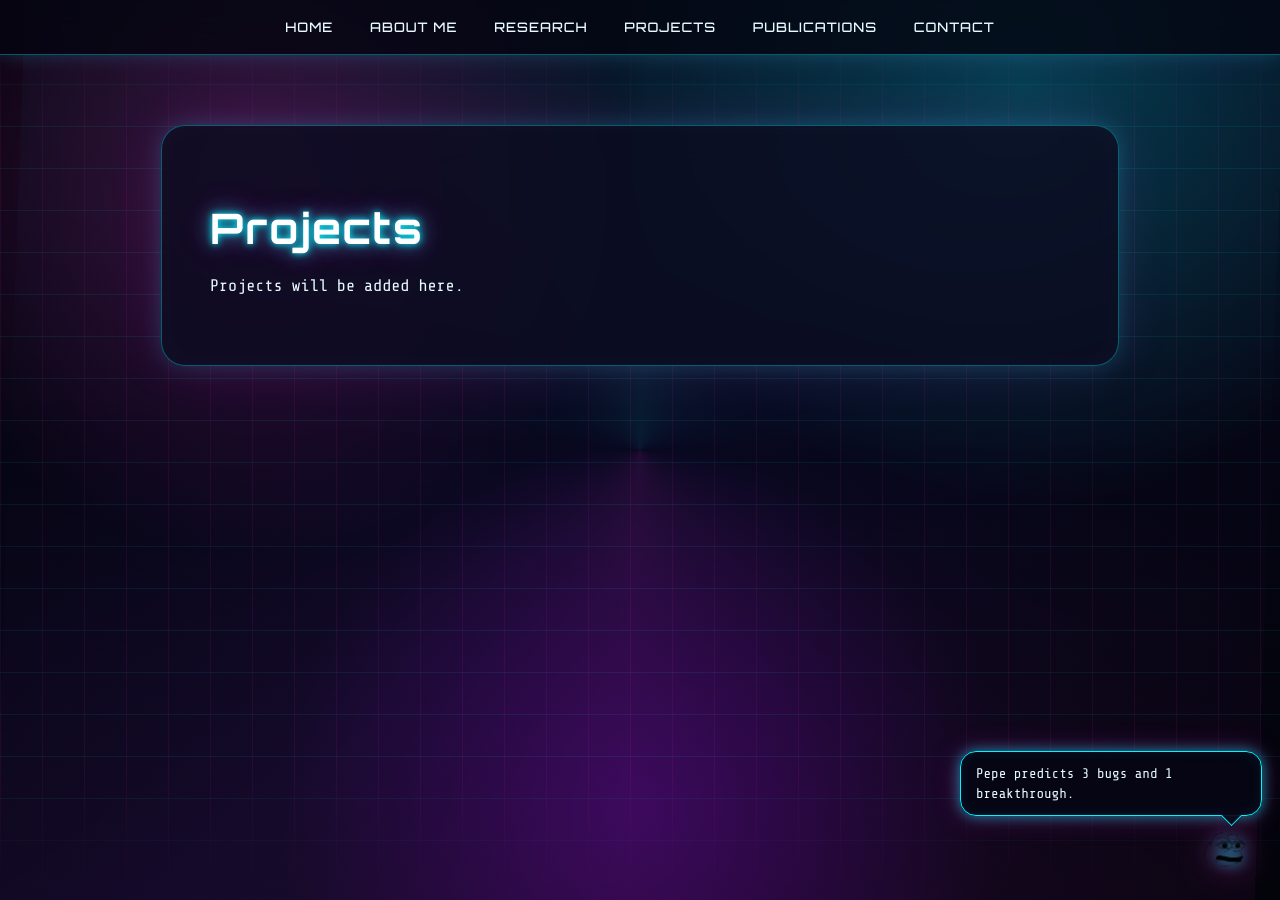
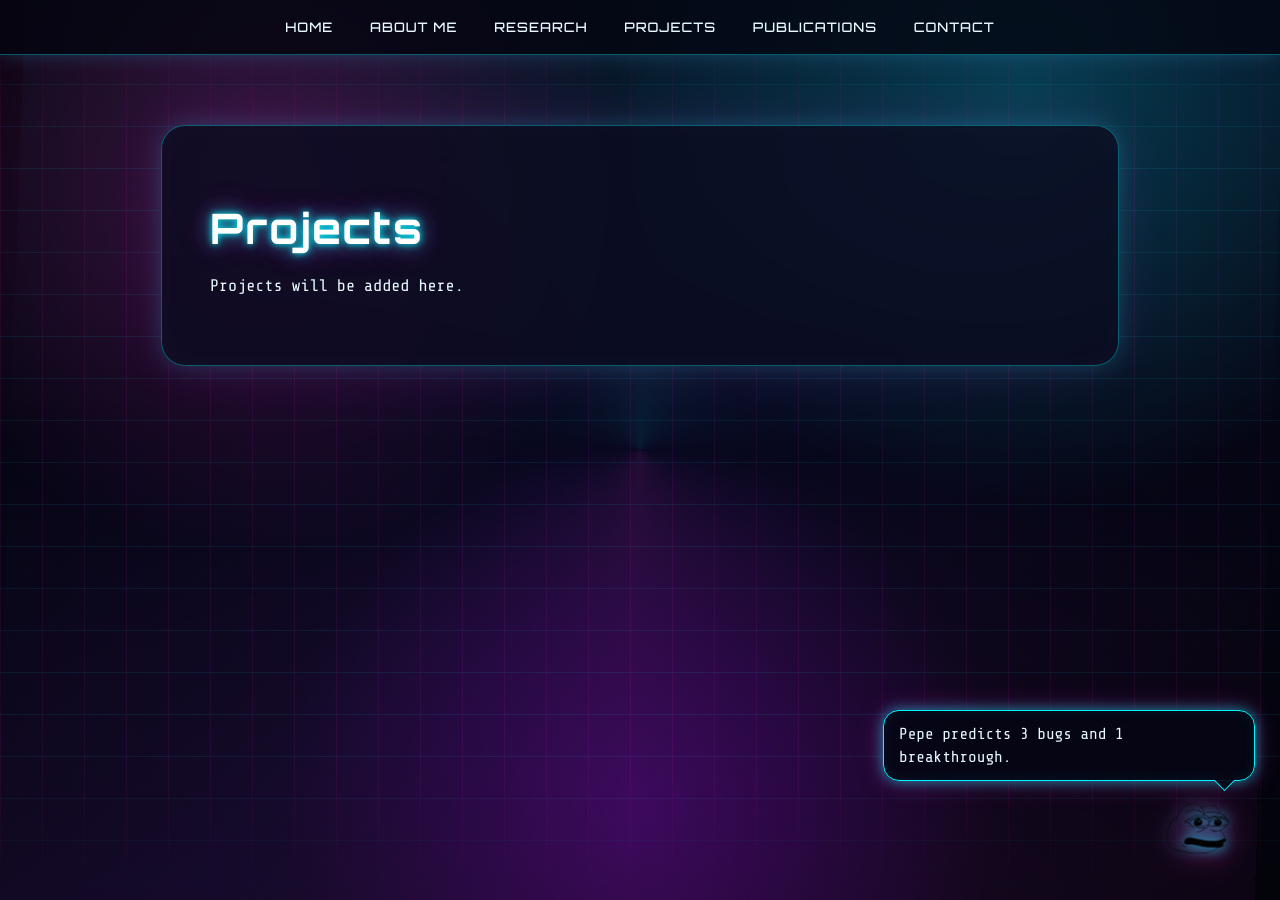
Before and after one commit to KzrLancelotV2/kasraghobrani.qzz.io, a Jekyll site: the page projects.html, which Jekyll copies as it is, in a window 1280 px wide. Built offline with Jekyll 4.4.1, drawn with Linux system fonts in a browser that asks for light colours.

Commit message:
bigger pepe

```diff
--- a/assets/css/pepe.css
+++ b/assets/css/pepe.css
@@ -1,7 +1,7 @@
 #pepe-container {
   position: fixed !important;
-  right: 18px !important;
-  bottom: 18px !important;
+  right: 25px !important;
+  bottom: 25px !important;
   z-index: 9999999 !important;
   display: flex !important;
   flex-direction: column !important;
@@ -10,7 +10,7 @@
 }
 
 #pepe-mascot {
-  width: 75px !important;
+  width: 115px !important;
   height: auto !important;
   cursor: pointer !important;
   user-select: none !important;
@@ -29,7 +29,7 @@
 }
 
 #pepe-bubble {
-  max-width: 270px !important;
+  max-width: 340px !important;
   margin-bottom: 12px !important;
   padding: 12px 15px !important;
   background: rgba(6, 6, 20, 0.92) !important;
@@ -41,7 +41,7 @@
     0 0 28px rgba(255, 43, 214, 0.25),
     inset 0 0 14px rgba(0, 245, 255, 0.08) !important;
   font-family: 'Share Tech Mono', monospace !important;
-  font-size: 14px !important;
+  font-size: 16px !important;
   line-height: 1.4 !important;
   opacity: 0;
   transform: translateY(8px);
--- a/style.css
+++ b/style.css
@@ -381,3 +381,51 @@ a:hover {
     font-size: 0.82rem;
     box-shadow: inset 0 0 10px rgba(0, 245, 255, 0.06);
 }
+
+
+
+
+/* Research cards with images */
+
+.research-card {
+    display: flex;
+    gap: 24px;
+    align-items: flex-start;
+}
+
+.research-media {
+    flex: 0 0 145px;
+}
+
+.research-media img {
+    width: 145px;
+    height: 145px;
+    object-fit: contain;
+    border-radius: 18px;
+    padding: 14px;
+    background: rgba(255, 255, 255, 0.06);
+    border: 1px solid rgba(0, 245, 255, 0.35);
+    box-shadow:
+        0 0 14px rgba(0, 245, 255, 0.25),
+        0 0 24px rgba(255, 43, 214, 0.12);
+}
+
+.research-content {
+    flex: 1;
+}
+
+@media (max-width: 800px) {
+    .research-card {
+        flex-direction: column;
+    }
+
+    .research-media {
+        flex: none;
+        width: 100%;
+    }
+
+    .research-media img {
+        width: 120px;
+        height: 120px;
+    }
+}
```
Also changed, not shown: research.html (+26 -12 lines).
